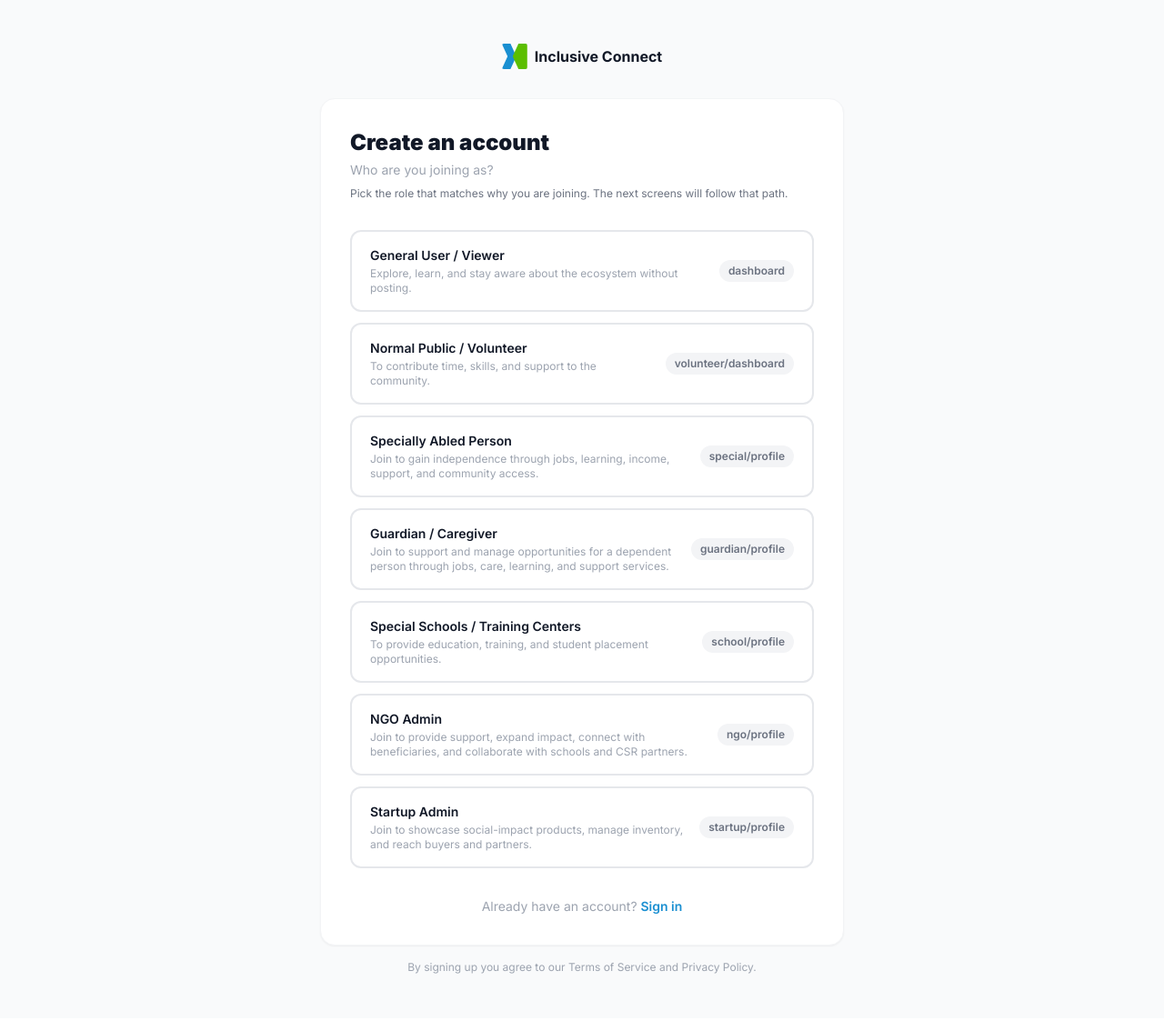
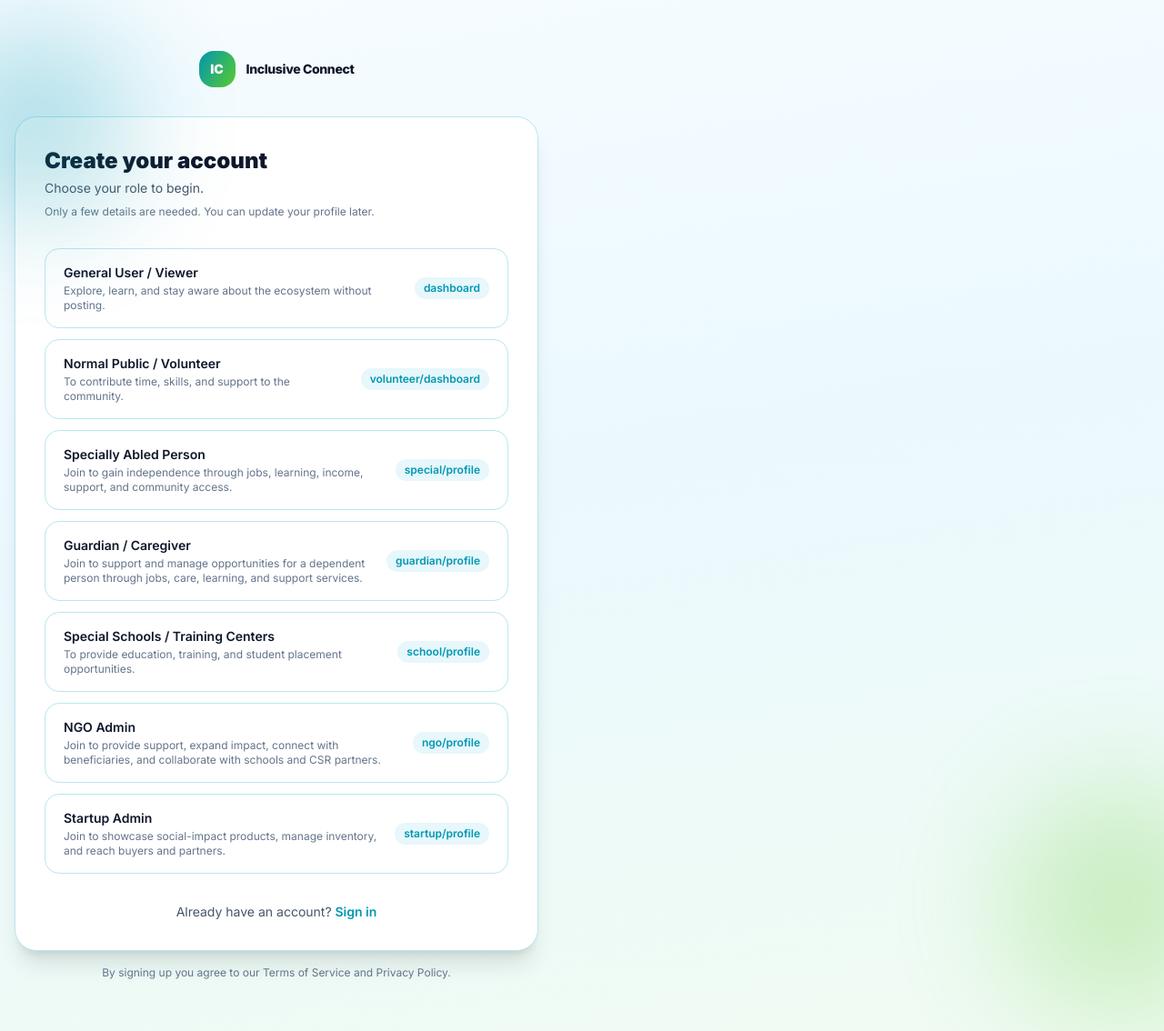
Before and after one commit to MondikallaSudhakar/AccessBridge, a React app in the folder frontend/: page /register in a window 1280 px wide. Shown: the whole page at 91% size. Built offline with nearby package versions, Linux system fonts and the light colour scheme; the HTML template or start-up script is replaced by a standard one.

Commit message:
login page

```diff
--- a/frontend/src/pages/auth/Login.jsx
+++ b/frontend/src/pages/auth/Login.jsx
@@ -2,7 +2,17 @@
 import { useState } from 'react'
 import { useAuth } from '../../context/AuthContext'
 import { useNavigate } from 'react-router-dom'
-import { USER_TYPE_GUIDES, getRoleLandingPath, getUserTypeGuide } from '../../data/userTypes'
+import { getRoleLandingPath } from '../../data/userTypes'
+
+const COLORS = {
+  green: '#5BCB2B',
+  greenSoft: '#eaf6ef',
+  greenBorder: '#c8e6d2',
+  blue: '#0197B2',
+  blueSoft: '#e7f7fb',
+  blueBorder: '#b8e7f1',
+  heroGradient: 'linear-gradient(120deg, #0197B2 0%, #5BCB2B 100%)',
+}
 
 export default function Login() {
   const [email, setEmail] = useState('')
@@ -29,44 +39,49 @@ export default function Login() {
   }
 
   return (
-    <div className="min-h-screen bg-gradient-to-br from-blue-50 to-indigo-100 flex items-center justify-center px-4">
-      <div className="max-w-md w-full bg-white rounded-2xl shadow-xl p-8">
-        <div className="text-center mb-8">
-          <h2 className="text-3xl font-bold text-gray-800">Welcome Back</h2>
-          <p className="text-gray-600 mt-2">Login to your account and continue to your role-specific workspace</p>
+    <div className="relative min-h-screen overflow-hidden px-4 py-10 md:py-14" style={{ background: 'linear-gradient(170deg, #f7fcff 0%, #ebf9ff 45%, #f0fbf2 100%)' }}>
+      <div className="pointer-events-none absolute -left-16 top-8 h-52 w-52 rounded-full opacity-30 blur-3xl" style={{ backgroundColor: COLORS.blue }} />
+      <div className="pointer-events-none absolute -right-20 bottom-4 h-64 w-64 rounded-full opacity-25 blur-3xl" style={{ backgroundColor: COLORS.green }} />
+
+      <div className="relative mx-auto flex w-full max-w-md items-center justify-center">
+        <div className="w-full overflow-hidden rounded-3xl border bg-white shadow-xl" style={{ borderColor: COLORS.blueBorder }}>
+          <div className="px-6 pb-6 pt-7 text-center sm:px-8">
+            <div className="mx-auto mb-4 h-11 w-11 rounded-2xl text-sm font-black text-white grid place-items-center" style={{ background: COLORS.heroGradient }}>
+              IC
+            </div>
+            <h2 className="text-3xl font-black tracking-tight text-slate-900">Welcome back</h2>
+            <p className="mt-2 text-sm text-slate-600">Sign in to continue your community work.</p>
           </div>
 
-        <form onSubmit={handleSubmit} className="space-y-6">
+          <form onSubmit={handleSubmit} className="space-y-5 px-6 pb-6 sm:px-8 sm:pb-8">
             {error && (
-            <div className="bg-red-50 text-red-600 p-3 rounded-lg text-sm border border-red-200">
+              <div className="rounded-xl border p-3 text-sm" style={{ borderColor: '#fecaca', backgroundColor: '#fff1f2', color: '#b91c1c' }}>
                 {error}
               </div>
             )}
 
             <div>
-            <label className="block text-sm font-medium text-gray-700 mb-2">
-              Email Address
-            </label>
+              <label className="mb-2 block text-sm font-semibold text-slate-700">Email</label>
               <input
                 type="email"
                 value={email}
                 onChange={(e) => setEmail(e.target.value)}
-              className="w-full px-4 py-3 border border-gray-300 rounded-lg focus:ring-2 focus:ring-blue-500 focus:border-transparent"
+                className="w-full rounded-xl border px-4 py-3 text-sm text-slate-700 outline-none transition-colors focus:border-emerald-500"
+                style={{ borderColor: COLORS.blueBorder, backgroundColor: COLORS.blueSoft }}
                 placeholder="you@example.com"
                 required
               />
             </div>
 
             <div>
-            <label className="block text-sm font-medium text-gray-700 mb-2">
-              Password
-            </label>
+              <label className="mb-2 block text-sm font-semibold text-slate-700">Password</label>
               <input
                 type="password"
                 value={password}
                 onChange={(e) => setPassword(e.target.value)}
-              className="w-full px-4 py-3 border border-gray-300 rounded-lg focus:ring-2 focus:ring-blue-500 focus:border-transparent"
-              placeholder="••••••••"
+                className="w-full rounded-xl border px-4 py-3 text-sm text-slate-700 outline-none transition-colors focus:border-emerald-500"
+                style={{ borderColor: COLORS.greenBorder, backgroundColor: COLORS.greenSoft }}
+                placeholder="Enter your password"
                 required
               />
             </div>
@@ -74,31 +89,21 @@ export default function Login() {
             <button
               type="submit"
               disabled={loading}
-            className={`w-full ${loading ? 'bg-blue-400' : 'bg-blue-600 hover:bg-blue-700'} text-white font-semibold py-3 rounded-lg transition-colors`}
+              className="w-full rounded-xl py-3 text-sm font-semibold text-white transition-opacity hover:opacity-95 disabled:cursor-not-allowed disabled:opacity-70"
+              style={{ background: COLORS.heroGradient }}
             >
-            {loading ? 'Signing In...' : 'Sign In'}
+              {loading ? 'Signing in...' : 'Sign in'}
             </button>
           </form>
 
-        <p className="text-center text-gray-600 mt-6">
-          Don't have an account?{' '}
-          <a href="/register" className="text-blue-600 hover:text-blue-700 font-semibold">
-            Sign up
+          <div className="border-t px-6 pb-7 pt-5 text-center sm:px-8" style={{ borderColor: COLORS.blueBorder }}>
+            <p className="text-sm text-slate-600">
+              New here?{' '}
+              <a href="/register" className="font-semibold" style={{ color: COLORS.blue }}>
+                Create account
               </a>
             </p>
-
-        <div className="mt-8 grid gap-3 sm:grid-cols-2">
-          {USER_TYPE_GUIDES.map((guide) => {
-            if (!guide) return null
-
-            return (
-              <div key={guide.role} className="rounded-xl border border-gray-200 p-4 bg-gray-50">
-                <p className="text-xs font-bold uppercase tracking-wide text-gray-400">{guide.label}</p>
-                <p className="mt-2 text-sm font-semibold text-gray-900">{guide.loginPurpose}</p>
-                <p className="mt-2 text-xs text-gray-500">Route: {guide.dashboardPath}</p>
           </div>
-            )
-          })}
         </div>
       </div>
     </div>
--- a/frontend/src/pages/auth/Register.jsx
+++ b/frontend/src/pages/auth/Register.jsx
@@ -49,6 +49,16 @@ const ORG_FIELDS = {
     { name: 'orgWebsiteUrl', label: 'Website URL', placeholder: 'https://...', required: false },
     { name: 'orgDescription', label: 'About the Startup', placeholder: 'Describe your product and social impact...', required: false, textarea: true },
   ],
+}
+
+const COLORS = {
+  green: '#5BCB2B',
+  greenSoft: '#eaf6ef',
+  greenBorder: '#c8e6d2',
+  blue: '#0197B2',
+  blueSoft: '#e7f7fb',
+  blueBorder: '#b8e7f1',
+  heroGradient: 'linear-gradient(120deg, #0197B2 0%, #5BCB2B 100%)',
 }
 
 export default function Register() {
@@ -114,59 +124,59 @@ export default function Register() {
   const totalSteps = requiresExtraStep ? 3 : 2
 
   return (
-    <div className="min-h-screen bg-gray-50 flex items-center justify-center px-4 py-12" style={{ fontFamily: "'Inter', sans-serif" }}>
+    <div className="relative min-h-screen overflow-hidden px-4 py-10 md:py-14" style={{ background: 'linear-gradient(170deg, #f7fcff 0%, #ebf9ff 45%, #f0fbf2 100%)' }}>
+      <div className="pointer-events-none absolute -left-16 top-8 h-52 w-52 rounded-full opacity-30 blur-3xl" style={{ backgroundColor: COLORS.blue }} />
+      <div className="pointer-events-none absolute -right-20 bottom-4 h-64 w-64 rounded-full opacity-25 blur-3xl" style={{ backgroundColor: COLORS.green }} />
+
       <div className="w-full max-w-xl">
 
         {/* Logo */}
-        <div className="flex items-center justify-center gap-2 mb-8">
-          <div className="flex items-center">
-            <div className="w-4 h-7 rounded-sm" style={{ backgroundColor: '#1A8FD1', clipPath: 'polygon(0 0, 60% 0, 100% 50%, 60% 100%, 0 100%, 40% 50%)' }}></div>
-            <div className="w-4 h-7 rounded-sm -ml-1" style={{ backgroundColor: '#5BBE00', clipPath: 'polygon(40% 0, 100% 0, 100% 100%, 40% 100%, 0 50%)' }}></div>
+        <div className="mb-8 flex items-center justify-center gap-3">
+          <div className="grid h-10 w-10 place-items-center rounded-2xl text-sm font-black text-white" style={{ background: COLORS.heroGradient }}>
+            IC
           </div>
-          <span className="font-bold text-gray-900">Inclusive Connect</span>
+          <span className="text-sm font-extrabold tracking-tight text-slate-900">Inclusive Connect</span>
         </div>
 
         {/* Progress Bar */}
         {step > 1 && (
           <div className="mb-6">
-            <div className="flex items-center justify-between text-xs font-medium text-gray-400 mb-2">
+            <div className="mb-2 flex items-center justify-between text-xs font-semibold text-slate-500">
               <span>Step {step - 1} of {totalSteps - 1}</span>
               <span>{Math.round(((step - 1) / (totalSteps - 1)) * 100)}%</span>
             </div>
-            <div className="h-1 bg-gray-200 rounded-full overflow-hidden">
+            <div className="h-1 overflow-hidden rounded-full" style={{ backgroundColor: COLORS.blueBorder }}>
               <div
                 className="h-1 rounded-full transition-all duration-500"
-                style={{ width: `${((step - 1) / (totalSteps - 1)) * 100}%`, backgroundColor: '#1A8FD1' }}
+                style={{ width: `${((step - 1) / (totalSteps - 1)) * 100}%`, background: COLORS.heroGradient }}
               ></div>
             </div>
           </div>
         )}
 
-        <div className="bg-white rounded-2xl border border-gray-100 shadow-sm overflow-hidden">
+        <div className="overflow-hidden rounded-3xl border bg-white shadow-xl" style={{ borderColor: COLORS.blueBorder }}>
 
           {/* ── Step 1: Role Selection ─────────────── */}
           {step === 1 && (
             <div className="p-8">
-              <h2 className="text-2xl font-black text-gray-900 mb-1">Create an account</h2>
-              <p className="text-gray-400 text-sm mb-2">Who are you joining as?</p>
-              <p className="text-gray-500 text-xs mb-8">Pick the role that matches why you are joining. The next screens will follow that path.</p>
+              <h2 className="mb-1 text-2xl font-black text-slate-900">Create your account</h2>
+              <p className="mb-2 text-sm text-slate-600">Choose your role to begin.</p>
+              <p className="mb-8 text-xs text-slate-500">Only a few details are needed. You can update your profile later.</p>
 
               <div className="grid grid-cols-1 gap-3">
                 {ROLES.map((role) => (
                   <button
                     key={role.role}
                     onClick={() => handleRoleSelect(role.role)}
-                    className="w-full text-left px-5 py-4 rounded-xl border-2 transition-all duration-200 hover:border-gray-300 hover:bg-gray-50 group"
-                    style={{ borderColor: '#e5e7eb' }}
-                    onMouseEnter={e => { e.currentTarget.style.borderColor = '#1A8FD1'; e.currentTarget.style.backgroundColor = '#F0F8FF' }}
-                    onMouseLeave={e => { e.currentTarget.style.borderColor = '#e5e7eb'; e.currentTarget.style.backgroundColor = '' }}
+                    className="group w-full rounded-2xl border px-5 py-4 text-left transition-all duration-200 hover:-translate-y-0.5"
+                    style={{ borderColor: COLORS.blueBorder, backgroundColor: 'white' }}
                   >
                     <div className="flex items-center justify-between gap-3">
                       <div>
-                        <div className="font-semibold text-gray-900 text-sm">{role.label}</div>
-                        <div className="text-xs text-gray-400 mt-0.5">{role.loginPurpose}</div>
+                        <div className="text-sm font-semibold text-slate-900">{role.label}</div>
+                        <div className="mt-0.5 text-xs text-slate-500">{role.loginPurpose}</div>
                       </div>
-                      <div className="text-xs font-semibold px-2.5 py-1 rounded-full bg-gray-100 text-gray-500">
+                      <div className="rounded-full px-2.5 py-1 text-xs font-semibold" style={{ backgroundColor: COLORS.blueSoft, color: COLORS.blue }}>
                         {getUserTypeGuide(role.role)?.dashboardPath.replace('/', '')}
                       </div>
                     </div>
@@ -174,9 +184,9 @@ export default function Register() {
                 ))}
               </div>
 
-              <p className="text-center text-gray-400 text-sm mt-8">
+              <p className="mt-8 text-center text-sm text-slate-600">
                 Already have an account?{' '}
-                <a href="/login" className="font-semibold hover:opacity-80" style={{ color: '#1A8FD1' }}>Sign in</a>
+                <a href="/login" className="font-semibold hover:opacity-80" style={{ color: COLORS.blue }}>Sign in</a>
               </p>
             </div>
           )}
@@ -184,17 +194,17 @@ export default function Register() {
           {/* ── Step 2: Basic Account Info ─────────── */}
           {step === 2 && (
             <form onSubmit={handleBasicSubmit}>
-              <div className="px-8 py-6 border-b border-gray-50">
+              <div className="border-b px-8 py-6" style={{ borderColor: COLORS.blueBorder }}>
                 <div className="flex items-center gap-3">
-                  <button type="button" onClick={() => setStep(1)} className="text-gray-400 hover:text-gray-700 transition-colors">
+                  <button type="button" onClick={() => setStep(1)} className="text-slate-400 transition-colors hover:text-slate-700">
                     <svg className="w-5 h-5" fill="none" stroke="currentColor" strokeWidth={2} viewBox="0 0 24 24">
                       <path strokeLinecap="round" strokeLinejoin="round" d="M15 19l-7-7 7-7" />
                     </svg>
                   </button>
                   <div>
-                    <h2 className="text-xl font-black text-gray-900">Your account details</h2>
+                    <h2 className="text-xl font-black text-slate-900">Your details</h2>
                     {selectedRole && (
-                      <p className="text-xs text-gray-400">Registering as: <span className="font-semibold" style={{ color: '#1A8FD1' }}>{selectedRole.label}</span></p>
+                      <p className="text-xs text-slate-500">Role: <span className="font-semibold" style={{ color: COLORS.blue }}>{selectedRole.label}</span></p>
                     )}
                   </div>
                 </div>
@@ -237,17 +247,17 @@ export default function Register() {
                 </div>
 
                 {selectedRole && (
-                  <div className="rounded-lg border border-blue-100 bg-blue-50/60 p-4 text-sm text-gray-700">
-                    <p className="font-semibold text-gray-900">Why this role exists</p>
-                    <p className="mt-1 text-xs text-gray-600">{selectedRole.loginPurpose}</p>
+                  <div className="rounded-xl border p-4 text-sm" style={{ borderColor: COLORS.greenBorder, backgroundColor: COLORS.greenSoft }}>
+                    <p className="font-semibold text-slate-900">Role summary</p>
+                    <p className="mt-1 text-xs text-slate-600">{selectedRole.loginPurpose}</p>
                   </div>
                 )}
               </div>
 
               <div className="px-8 pb-8">
                 <button type="submit"
-                  className="w-full text-white font-semibold py-3.5 rounded-lg text-sm hover:opacity-90 transition-opacity"
-                  style={{ backgroundColor: '#1A8FD1' }}
+                  className="w-full rounded-xl py-3.5 text-sm font-semibold text-white transition-opacity hover:opacity-95"
+                  style={{ background: COLORS.heroGradient }}
                 >
                   {isSpecial || isGuardian ? 'Continue to Profile Details →' : isOrg ? 'Continue to Organization Details →' : 'Create Account'}
                 </button>
@@ -258,16 +268,16 @@ export default function Register() {
           {/* ── Step 3: Organization Info ──────────── */}
           {step === 3 && (
             <form onSubmit={handleFinalSubmit}>
-              <div className="px-8 py-6 border-b border-gray-50">
+              <div className="border-b px-8 py-6" style={{ borderColor: COLORS.blueBorder }}>
                 <div className="flex items-center gap-3">
-                  <button type="button" onClick={() => setStep(2)} className="text-gray-400 hover:text-gray-700 transition-colors">
+                  <button type="button" onClick={() => setStep(2)} className="text-slate-400 transition-colors hover:text-slate-700">
                     <svg className="w-5 h-5" fill="none" stroke="currentColor" strokeWidth={2} viewBox="0 0 24 24">
                       <path strokeLinecap="round" strokeLinejoin="round" d="M15 19l-7-7 7-7" />
                     </svg>
                   </button>
                   <div>
-                    <h2 className="text-xl font-black text-gray-900">{selectedRole?.label} details</h2>
-                    <p className="text-xs text-gray-400">This information helps tailor the right experience for your role</p>
+                    <h2 className="text-xl font-black text-slate-900">{selectedRole?.label} details</h2>
+                    <p className="text-xs text-slate-500">Add a few extra details to complete registration.</p>
                   </div>
                 </div>
               </div>
@@ -297,24 +307,24 @@ export default function Register() {
                 ))}
 
                 {isSpecial ? (
-                  <p className="text-xs text-gray-400 bg-gray-50 rounded-lg p-3 leading-relaxed">
-                    Your account will be approved automatically so you can start exploring jobs, training, support, and opportunities right away.
+                  <p className="rounded-lg p-3 text-xs leading-relaxed text-slate-600" style={{ backgroundColor: COLORS.blueSoft }}>
+                    Your account is approved automatically. You can start exploring opportunities right away.
                   </p>
                 ) : isGuardian ? (
-                  <p className="text-xs text-gray-400 bg-gray-50 rounded-lg p-3 leading-relaxed">
-                    Your guardian account will be approved automatically so you can start managing dependent opportunities immediately.
+                  <p className="rounded-lg p-3 text-xs leading-relaxed text-slate-600" style={{ backgroundColor: COLORS.blueSoft }}>
+                    Your account is approved automatically. You can start supporting your dependent immediately.
                   </p>
                 ) : (
-                  <p className="text-xs text-gray-400 bg-gray-50 rounded-lg p-3 leading-relaxed">
-                    After submitting, your account will be reviewed by a Super Admin. You will be able to log in once approved.
+                  <p className="rounded-lg p-3 text-xs leading-relaxed text-slate-600" style={{ backgroundColor: COLORS.blueSoft }}>
+                    After submission, your account will be reviewed by admin. You can sign in once approved.
                   </p>
                 )}
               </div>
 
               <div className="px-8 pb-8">
                 <button type="submit" disabled={loading}
-                  className="w-full text-white font-semibold py-3.5 rounded-lg text-sm hover:opacity-90 transition-opacity disabled:opacity-60"
-                  style={{ backgroundColor: '#5BBE00' }}
+                  className="w-full rounded-xl py-3.5 text-sm font-semibold text-white transition-opacity hover:opacity-95 disabled:opacity-60"
+                  style={{ background: COLORS.heroGradient }}
                 >
                   {loading ? 'Submitting...' : isSpecial ? 'Create Specially Abled Profile' : isGuardian ? 'Create Guardian Profile' : 'Submit for Approval'}
                 </button>
@@ -325,7 +335,7 @@ export default function Register() {
         </div>
 
         {step === 1 && (
-          <p className="text-center text-xs text-gray-400 mt-4">
+          <p className="mt-4 text-center text-xs text-slate-500">
             By signing up you agree to our Terms of Service and Privacy Policy.
           </p>
         )}
```
Lines whose indentation alone changed are shown as unchanged.
